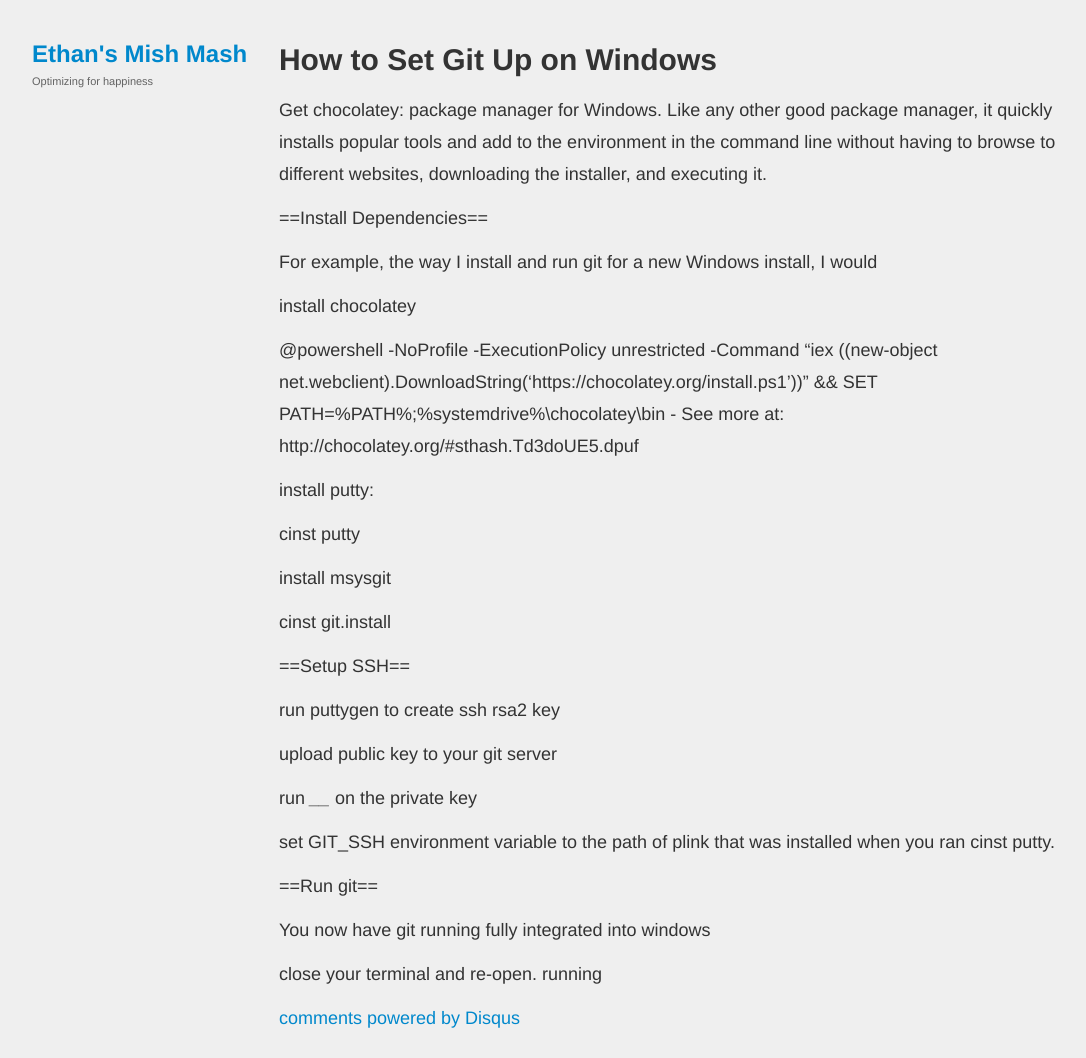
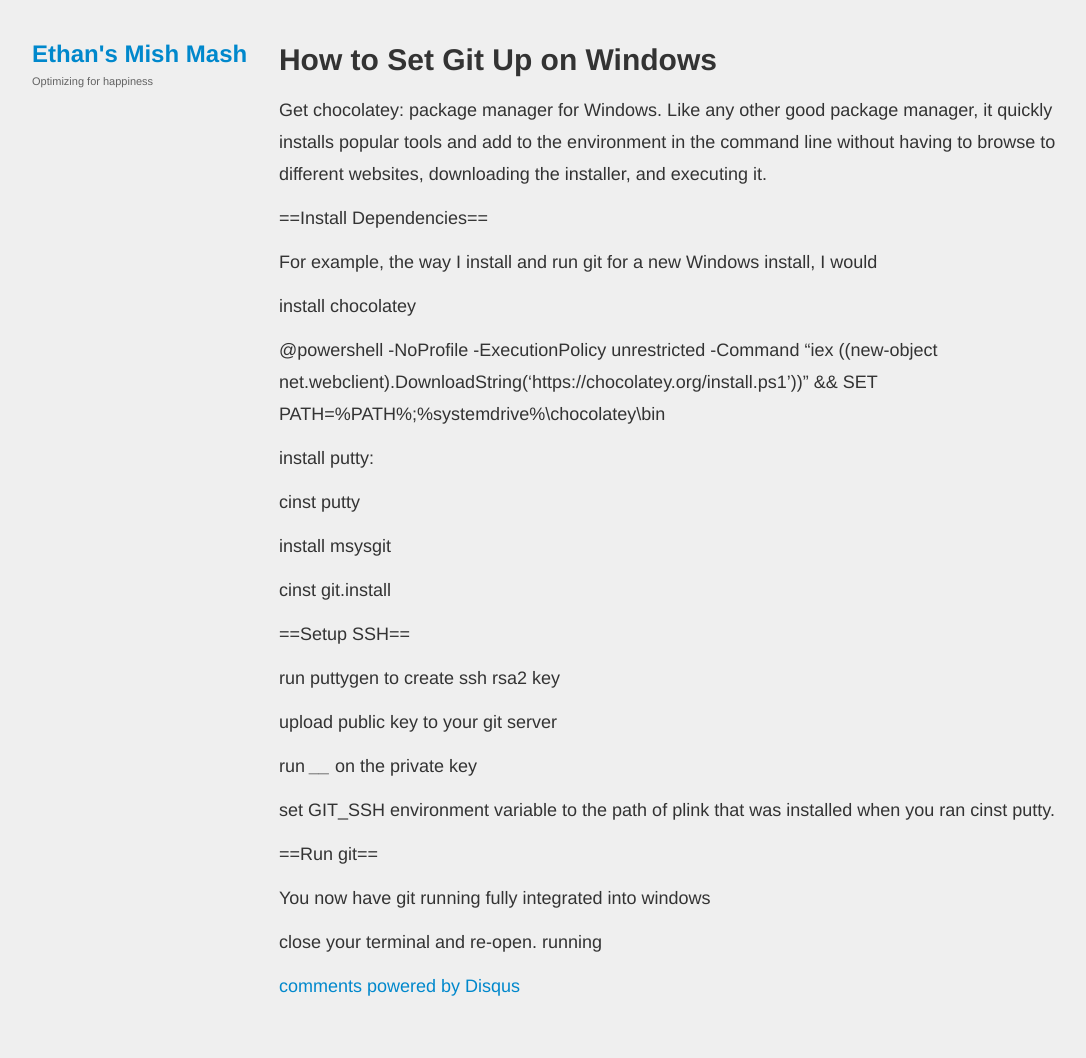
Before and after one commit to etruong42/etruong42.github.com, a Jekyll site: the page built from drafts/How I Set Up Git on my Windows Machine.md, in a window 1280 px wide. Shown: the whole page, without its empty margins (59-1145 px from the left). Built offline with Jekyll 4.4.1, drawn with Linux system fonts in a browser that asks for light colours; Markdown is read by kramdown in place of the engine named in the settings; comment, search, counter and statistics services are not loaded; after the commit the page ends 1026 px from its top, so only the background shows below that.

Commit message:
progress on git install

```diff
--- a/drafts/How I Set Up Git on my Windows Machine.md
+++ b/drafts/How I Set Up Git on my Windows Machine.md
@@ -11,7 +11,7 @@
 
 install chocolatey
 
-@powershell -NoProfile -ExecutionPolicy unrestricted -Command "iex ((new-object net.webclient).DownloadString('https://chocolatey.org/install.ps1'))" && SET PATH=%PATH%;%systemdrive%\chocolatey\bin - See more at: http://chocolatey.org/#sthash.Td3doUE5.dpuf
+@powershell -NoProfile -ExecutionPolicy unrestricted -Command "iex ((new-object net.webclient).DownloadString('https://chocolatey.org/install.ps1'))" && SET PATH=%PATH%;%systemdrive%\chocolatey\bin
 
 install putty:
 
```
Also changed, not shown: 1 other file.
